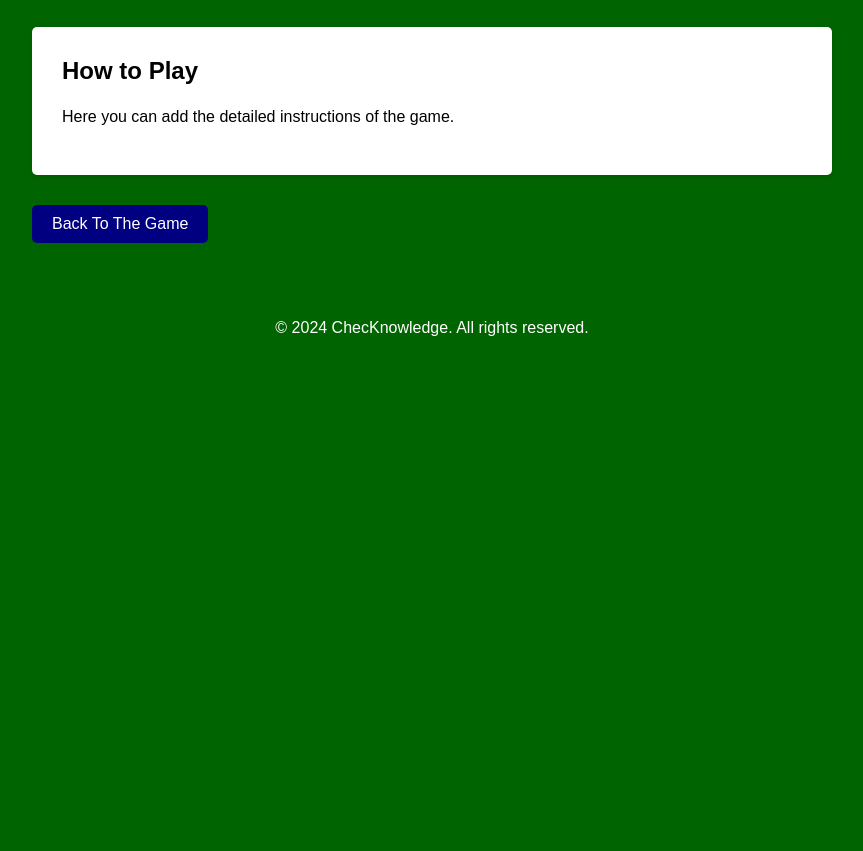
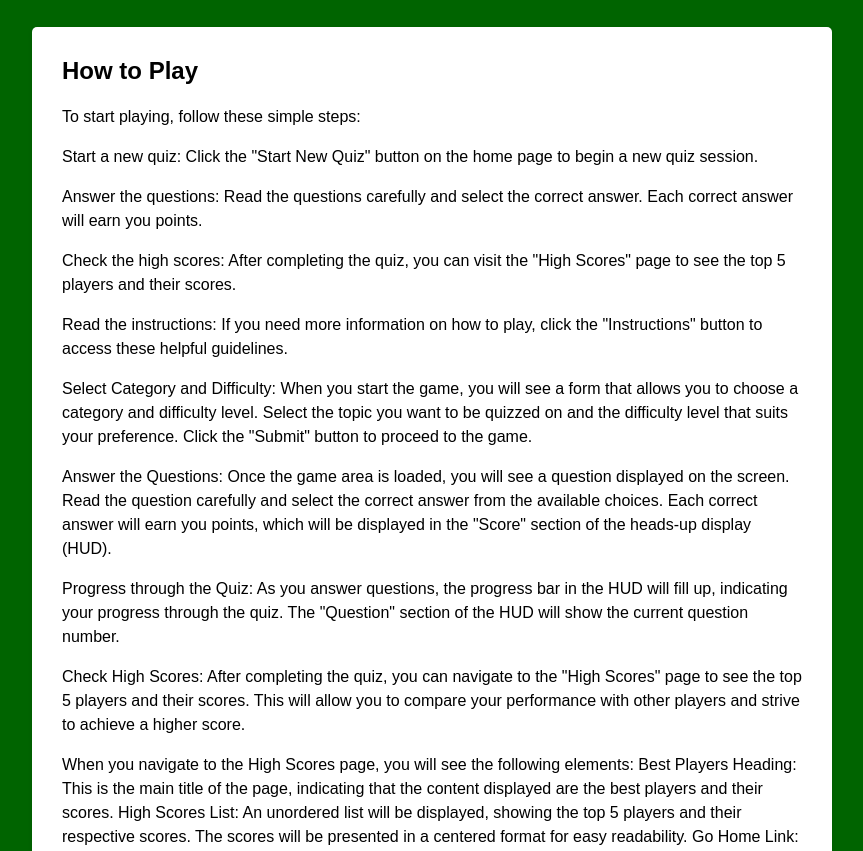
Before and after one commit to ChristianCricchi/BooKnowledge, a plain HTML site: page instructions.html in a window 1280 px wide. Shown: the part 101-952 px from the top of the page, without its empty margins (208-1071 px from the left). Before the commit the page ends 800 px from the top, so only its background shows below. Drawn offline with Linux system fonts and the light colour scheme.

Commit message:
Added instructions in instructions.html

```diff
--- a/instructions.html
+++ b/instructions.html
@@ -11,8 +11,35 @@
     <h1>Game Instructions</h1>
     <div class="section">
       <h2>How to Play</h2>
-      <p>Here you can add the detailed instructions of the game.</p>
-    </div>
+        <p>To start playing, follow these simple steps:</p>
+        <p>Start a new quiz: Click the "Start New Quiz" button on the home page to begin a new quiz session.</p>
+        <p>Answer the questions: Read the questions carefully and select the correct answer. Each correct answer will earn you points.</p>
+        <p>Check the high scores: After completing the quiz, you can visit the "High Scores" page to see the top 5 players and their scores.</p>
+        <p>Read the instructions: If you need more information on how to play, click the "Instructions" button to access these helpful guidelines.</p>
+
+        <p> Select Category and Difficulty:
+        When you start the game, you will see a form that allows you to choose a category and difficulty level.
+        Select the topic you want to be quizzed on and the difficulty level that suits your preference.
+        Click the "Submit" button to proceed to the game.
+        <p>Answer the Questions:
+        Once the game area is loaded, you will see a question displayed on the screen.
+        Read the question carefully and select the correct answer from the available choices.
+        Each correct answer will earn you points, which will be displayed in the "Score" section of the heads-up display (HUD).</p>
+        <p>Progress through the Quiz:
+        As you answer questions, the progress bar in the HUD will fill up, indicating your progress through the quiz.
+        The "Question" section of the HUD will show the current question number.</p>
+        <p>
+
+        <p>Check High Scores:
+        After completing the quiz, you can navigate to the "High Scores" page to see the top 5 players and their scores.
+        This will allow you to compare your performance with other players and strive to achieve a higher score.</p>
+
+        <p>When you navigate to the High Scores page, you will see the following elements:
+        Best Players Heading: This is the main title of the page, indicating that the content displayed are the best players and their scores.
+        High Scores List: An unordered list will be displayed, showing the top 5 players and their respective scores. The scores will be presented in a centered format for easy readability.
+        Go Home Link: At the bottom of the page, you will find a link that allows you to navigate back to the home page of the ChecKnowledge game.</p>
+
+      </div>
     <a class="btn" href="index.html">Back To The Game</a>
   </div>
   <footer>
```
